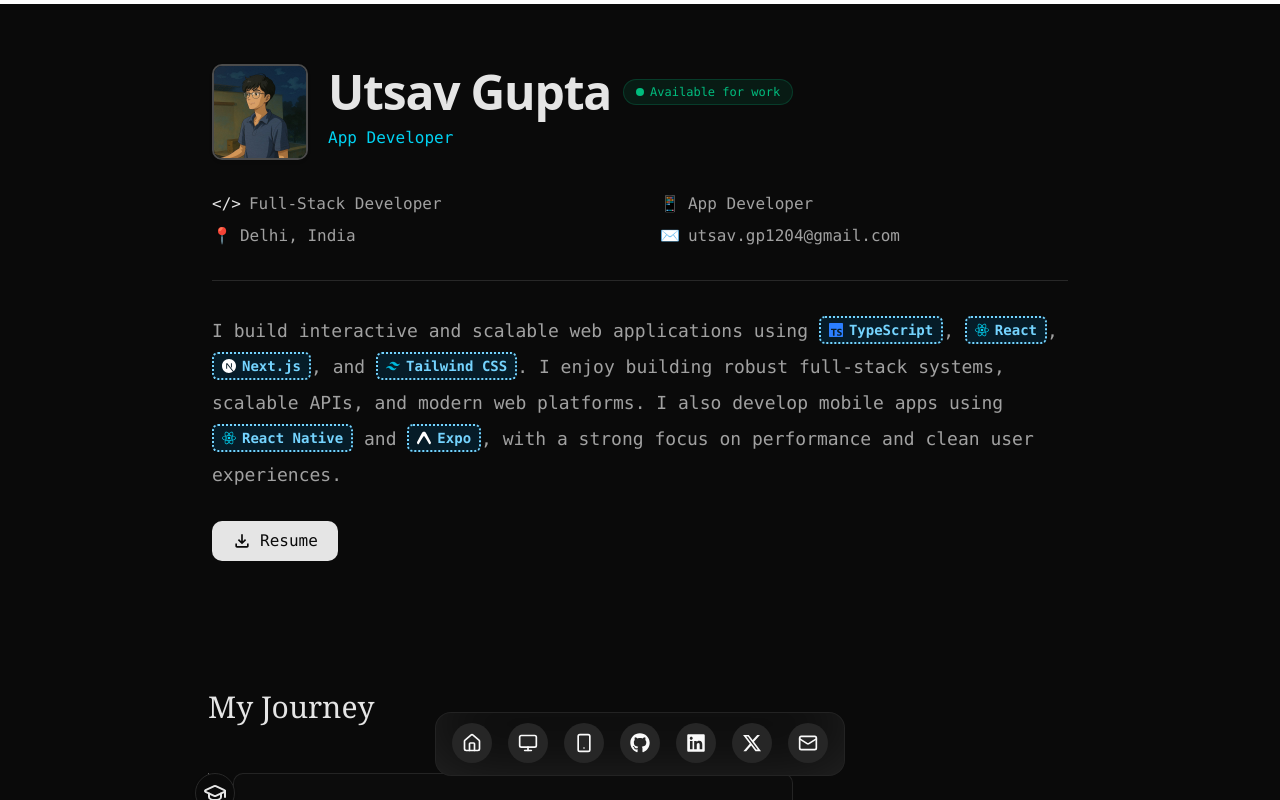
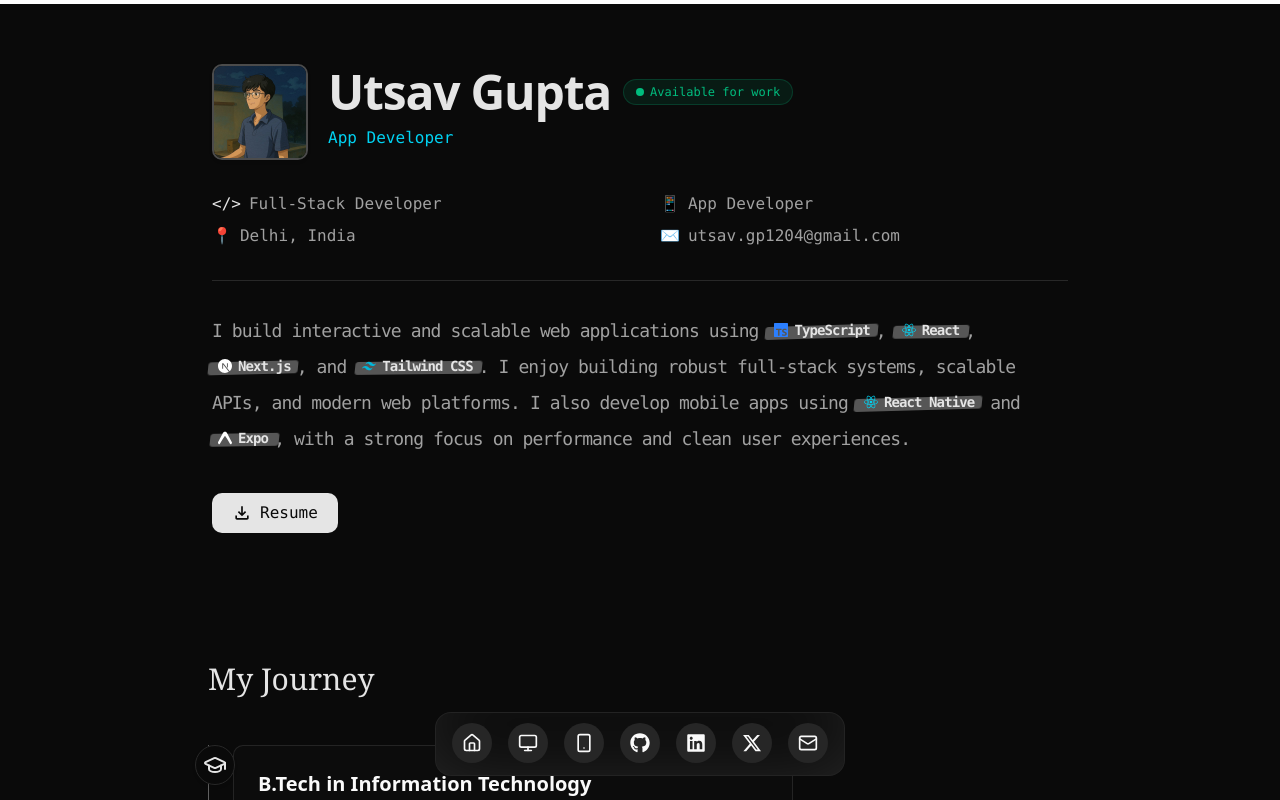
Before and after one commit to utsavg05/next-portfolio, a Next.js app: page / in a window 1280 px wide. Shown: the top 800 px of the page. Built offline with nearby package versions, Linux system fonts and the light colour scheme.

Commit message:
Enhance HeroSection with tech highlight styles and improve bio text layout

```diff
--- a/src/components/pages/hero.tsx
+++ b/src/components/pages/hero.tsx
@@ -303,6 +303,18 @@ const HeroSection = () => {
     },
   };
 
+  const techHighlightClass =
+    "relative isolate inline-flex items-center gap-1.5 px-1.5 py-0.5 text-sm font-semibold text-primary rounded-[2px] before:content-[''] before:absolute before:left-[-0.2em] before:right-[-0.2em] before:top-[58%] before:-translate-y-1/2 before:h-[0.95em] before:bg-primary/25 dark:before:bg-primary/35 before:rounded-[3px] before:skew-x-[-7deg] before:blur-[0.2px] before:-z-10";
+
+  const techHighlightVariants = [
+    "before:left-[-0.28em] before:right-[-0.16em] before:rotate-[-1.8deg]",
+    "before:left-[-0.18em] before:right-[-0.26em] before:rotate-[-0.8deg]",
+    "before:left-[-0.32em] before:right-[-0.08em] before:rotate-[-1.4deg]",
+    "before:left-[-0.12em] before:right-[-0.24em] before:rotate-[-0.6deg]",
+    "before:left-[-0.3em] before:right-[-0.12em] before:rotate-[-1.6deg]",
+    "before:left-[-0.16em] before:right-[-0.3em] before:rotate-[-0.9deg]",
+  ];
+
   return (
     <motion.section
       variants={containerVariants}
@@ -399,36 +411,36 @@ const HeroSection = () => {
       {/* Bio / Hero Line */}
       <motion.p
         variants={fadeInBlur}
-        className="mt-6 md:mt-8 dark:text-muted-foreground text-sky-900 text-base sm:text-lg md:text-lg leading-9 font-mono max-w-4xl"
+        className="mt-6 md:mt-8 dark:text-muted-foreground text-sky-900 text-sm tracking-tighter sm:text-lg md:text-lg md:leading-9 font-mono max-w-4xl"
       >
         I build interactive and scalable web applications using{" "}
-        <span className="inline-flex items-center gap-1.5 bg-sky-100 dark:bg-sky-900/30 dark:text-sky-300 text-sky-800 rounded-sm border-dotted border-2 border-sky-300 px-2 py-0.5 text-sm font-semibold">
+        <span className={`${techHighlightClass} ${techHighlightVariants[0]}`}>
           <SiTypescript className="text-blue-500" size={14} />
           TypeScript
         </span>
         ,{" "}
-        <span className="inline-flex items-center gap-1.5 bg-sky-100 dark:bg-sky-900/30 dark:text-sky-300 text-sky-800 rounded-sm border-dotted border-2 border-sky-300 px-2 py-0.5 text-sm font-semibold">
+        <span className={`${techHighlightClass} ${techHighlightVariants[1]}`}>
           <SiReact className="text-cyan-400" size={14} />
           React
         </span>
         ,{" "}
-        <span className="inline-flex items-center gap-1.5 bg-sky-100 dark:bg-sky-900/30 dark:text-sky-300 text-sky-800 rounded-sm border-dotted border-2 border-sky-300 px-2 py-0.5 text-sm font-semibold">
+        <span className={`${techHighlightClass} ${techHighlightVariants[2]}`}>
           <SiNextdotjs className="dark:text-white text-black" size={14} />
           Next.js
         </span>
         , and{" "}
-        <span className="inline-flex items-center gap-1.5 bg-sky-100 dark:bg-sky-900/30 dark:text-sky-300 text-sky-800 rounded-sm border-dotted border-2 border-sky-300 px-2 py-0.5 text-sm font-semibold">
+        <span className={`${techHighlightClass} ${techHighlightVariants[3]}`}>
           <SiTailwindcss className="text-cyan-500" size={14} />
           Tailwind CSS
         </span>
         . I enjoy building robust full-stack systems, scalable APIs, and modern web
         platforms. I also develop mobile apps using{" "}
-        <span className="inline-flex items-center gap-1.5 bg-sky-100 dark:bg-sky-900/30 dark:text-sky-300 text-sky-800 rounded-sm border-dotted border-2 border-sky-300 px-2 py-0.5 text-sm font-semibold">
+        <span className={`${techHighlightClass} ${techHighlightVariants[4]}`}>
           <SiReact className="text-cyan-400" size={14} />
           React Native
         </span>{" "}
         and{" "}
-        <span className="inline-flex items-center gap-1.5 bg-sky-100 dark:bg-sky-900/30 dark:text-sky-300 text-sky-800 rounded-sm border-dotted border-2 border-sky-300 px-2 py-0.5 text-sm font-semibold">
+        <span className={`${techHighlightClass} ${techHighlightVariants[5]}`}>
           <SiExpo className="dark:text-white text-black" size={14} />
           Expo
         </span>
@@ -438,7 +450,7 @@ const HeroSection = () => {
       {/* CTA */}
       <motion.div
         variants={fadeInBlur}
-        className="flex items-center gap-4 mt-7"
+        className="flex items-center gap-4 mt-9"
       >
         <Link
           href={"https://drive.google.com/file/d/1OABcOufYAOlPGb0HZNeNXM4tSUhaATyx/view?usp=sharing"}
```
